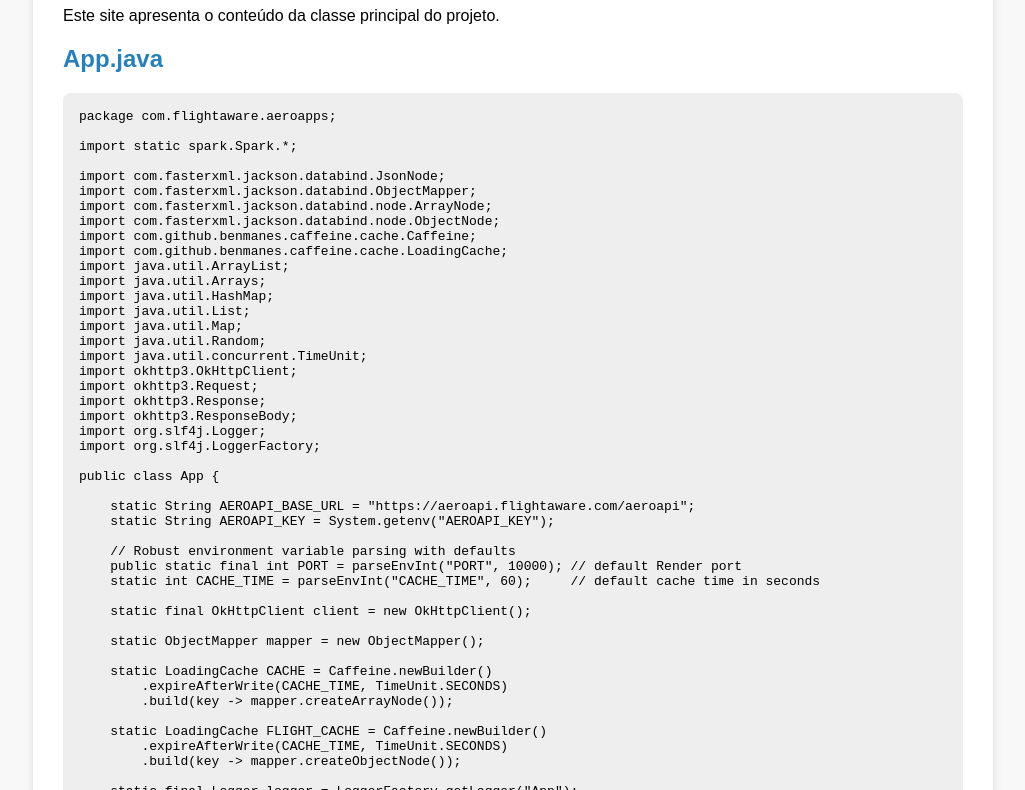
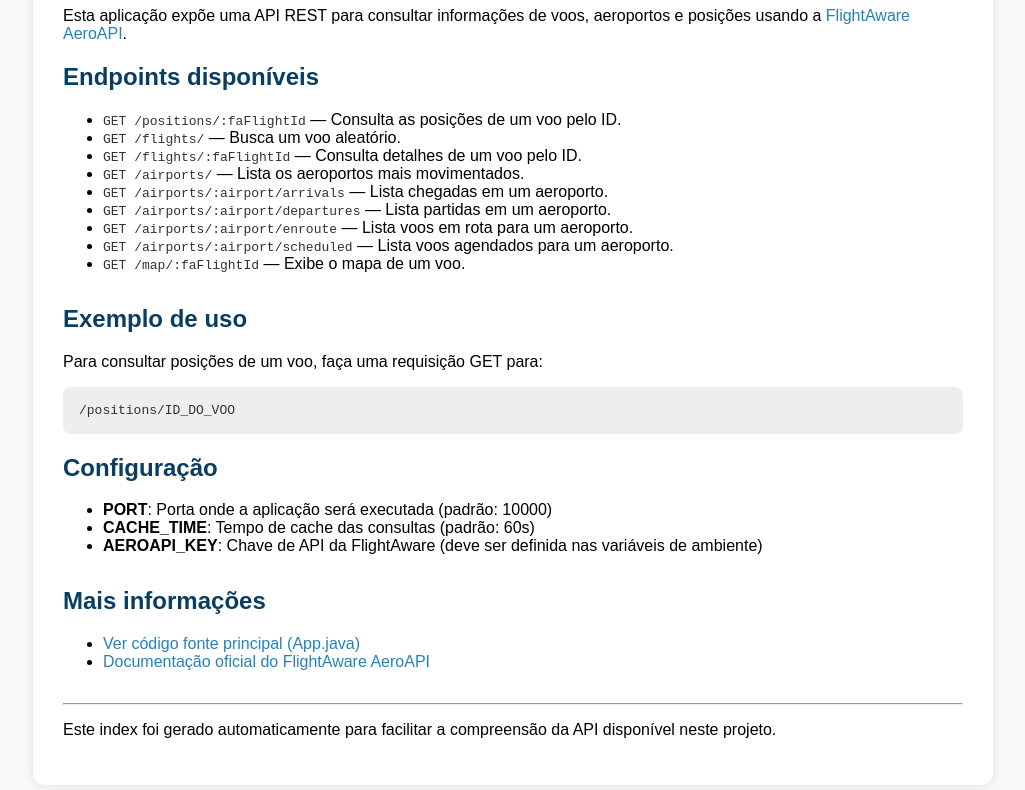
Before and after one commit to Eduponge/GRUv2, a plain HTML site: page index.html in a window 1280 px wide. Shown: the part 143-933 px from the top of the page, without its empty margins (127-1152 px from the left). Drawn offline with Linux system fonts and the light colour scheme.

Commit message:
Update index.html

```diff
--- a/index.html
+++ b/index.html
@@ -2,7 +2,7 @@
 <html lang="pt-BR">
 <head>
     <meta charset="UTF-8">
-    <title>GRUv2 - Documentação Java</title>
+    <title>GRUv2 - API FlightAware</title>
     <style>
         body { font-family: Arial, sans-serif; margin: 40px; background: #f8f8f8; }
         pre { background: #eee; padding: 16px; border-radius: 8px; overflow-x: auto; }
@@ -10,100 +10,46 @@
         .container { max-width: 900px; margin: auto; background: #fff; box-shadow: 0 0 10px #ddd; padding: 30px; border-radius: 12px; }
         a { color: #2980b9; text-decoration: none; }
         a:hover { text-decoration: underline; }
+        code { color: #2d3436; }
+        ul { margin-bottom: 2em; }
     </style>
 </head>
 <body>
     <div class="container">
-        <h1>GRUv2 - Consulta de código Java</h1>
-        <p>Este site apresenta o conteúdo da classe principal do projeto.</p>
-        <h2><a href="https://github.com/Eduponge/GRUv2/blob/main/src/main/java/com/flightaware/aeroapps/App.java" target="_blank">App.java</a></h2>
-        <pre>
-package com.flightaware.aeroapps;
+        <h1>GRUv2 - API FlightAware</h1>
+        <p>Esta aplicação expõe uma API REST para consultar informações de voos, aeroportos e posições usando a <a href="https://flightaware.com/commercial/aeroapi/" target="_blank">FlightAware AeroAPI</a>.</p>
+        <h2>Endpoints disponíveis</h2>
+        <ul>
+            <li><code>GET /positions/:faFlightId</code> — Consulta as posições de um voo pelo ID.</li>
+            <li><code>GET /flights/</code> — Busca um voo aleatório.</li>
+            <li><code>GET /flights/:faFlightId</code> — Consulta detalhes de um voo pelo ID.</li>
+            <li><code>GET /airports/</code> — Lista os aeroportos mais movimentados.</li>
+            <li><code>GET /airports/:airport/arrivals</code> — Lista chegadas em um aeroporto.</li>
+            <li><code>GET /airports/:airport/departures</code> — Lista partidas em um aeroporto.</li>
+            <li><code>GET /airports/:airport/enroute</code> — Lista voos em rota para um aeroporto.</li>
+            <li><code>GET /airports/:airport/scheduled</code> — Lista voos agendados para um aeroporto.</li>
+            <li><code>GET /map/:faFlightId</code> — Exibe o mapa de um voo.</li>
+        </ul>
 
-import static spark.Spark.*;
+        <h2>Exemplo de uso</h2>
+        <p>Para consultar posições de um voo, faça uma requisição GET para:</p>
+        <pre><code>/positions/ID_DO_VOO</code></pre>
 
-import com.fasterxml.jackson.databind.JsonNode;
-import com.fasterxml.jackson.databind.ObjectMapper;
-import com.fasterxml.jackson.databind.node.ArrayNode;
-import com.fasterxml.jackson.databind.node.ObjectNode;
-import com.github.benmanes.caffeine.cache.Caffeine;
-import com.github.benmanes.caffeine.cache.LoadingCache;
-import java.util.ArrayList;
-import java.util.Arrays;
-import java.util.HashMap;
-import java.util.List;
-import java.util.Map;
-import java.util.Random;
-import java.util.concurrent.TimeUnit;
-import okhttp3.OkHttpClient;
-import okhttp3.Request;
-import okhttp3.Response;
-import okhttp3.ResponseBody;
-import org.slf4j.Logger;
-import org.slf4j.LoggerFactory;
+        <h2>Configuração</h2>
+        <ul>
+            <li><b>PORT</b>: Porta onde a aplicação será executada (padrão: 10000)</li>
+            <li><b>CACHE_TIME</b>: Tempo de cache das consultas (padrão: 60s)</li>
+            <li><b>AEROAPI_KEY</b>: Chave de API da FlightAware (deve ser definida nas variáveis de ambiente)</li>
+        </ul>
 
-public class App {
+        <h2>Mais informações</h2>
+        <ul>
+            <li><a href="https://github.com/Eduponge/GRUv2/blob/main/src/main/java/com/flightaware/aeroapps/App.java" target="_blank">Ver código fonte principal (App.java)</a></li>
+            <li><a href="https://flightaware.com/commercial/aeroapi/" target="_blank">Documentação oficial do FlightAware AeroAPI</a></li>
+        </ul>
 
-    static String AEROAPI_BASE_URL = "https://aeroapi.flightaware.com/aeroapi";
-    static String AEROAPI_KEY = System.getenv("AEROAPI_KEY");
-
-    // Robust environment variable parsing with defaults
-    public static final int PORT = parseEnvInt("PORT", 10000); // default Render port
-    static int CACHE_TIME = parseEnvInt("CACHE_TIME", 60);     // default cache time in seconds
-
-    static final OkHttpClient client = new OkHttpClient();
-
-    static ObjectMapper mapper = new ObjectMapper();
-
-    static LoadingCache<String, ArrayNode> CACHE = Caffeine.newBuilder()
-        .expireAfterWrite(CACHE_TIME, TimeUnit.SECONDS)
-        .build(key -> mapper.createArrayNode());
-
-    static LoadingCache<String, ObjectNode> FLIGHT_CACHE = Caffeine.newBuilder()
-        .expireAfterWrite(CACHE_TIME, TimeUnit.SECONDS)
-        .build(key -> mapper.createObjectNode());
-
-    static final Logger logger = LoggerFactory.getLogger("App");
-
-    public static void main(String[] args) {
-        port(PORT); // use the robust PORT
-
-        before((req, res) -> res.type("application/json"));
-
-        notFound((req, res) -> "{\"error\":\"Not Found\"}");
-
-        get("/positions/:faFlightId", (req, res) ->
-            get_positions(req.params("faFlightId")), new RenderJson()
-        );
-        get("/flights/", (req, res) ->
-            get_flight_random(), new RenderJson()
-        );
-        get("/flights/:faFlightId", (req, res) ->
-            get_flight(req.params("faFlightId")), new RenderJson()
-        );
-        get("/airports/", (req, res) ->
-            get_busiest_airports(), new RenderJson()
-        );
-        get("/airports/:airport/arrivals", (req, res) ->
-            airport_arrivals(req.params("airport")), new RenderJson()
-        );
-        get("/airports/:airport/departures", (req, res) ->
-            airport_departures(req.params("airport")), new RenderJson()
-        );
-        get("/airports/:airport/enroute", (req, res) ->
-            airport_enroute(req.params("airport")), new RenderJson()
-        );
-        get("/airports/:airport/scheduled", (req, res) ->
-            airport_scheduled(req.params("airport")), new RenderJson()
-        );
-        get("/map/:faFlightId", (req, res) ->
-            get_map(req.params("faFlightId"))
-        );
-    }
-    ...
-        </pre>
-        <p><em>Este é um trecho do código. Para visualizar todos os arquivos Java do projeto,<br>
-        <a href="https://github.com/Eduponge/GRUv2/search?l=Java" target="_blank">clique aqui</a>.</em></p>
+        <hr>
+        <p>Este index foi gerado automaticamente para facilitar a compreensão da API disponível neste projeto.</p>
     </div>
 </body>
 </html>
```
